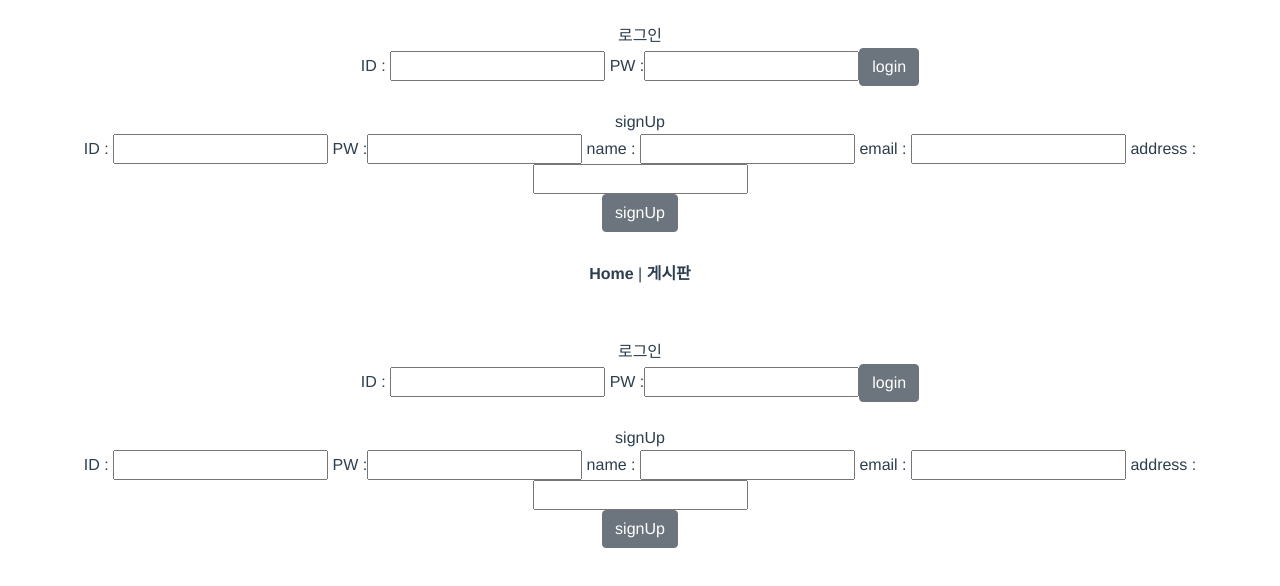
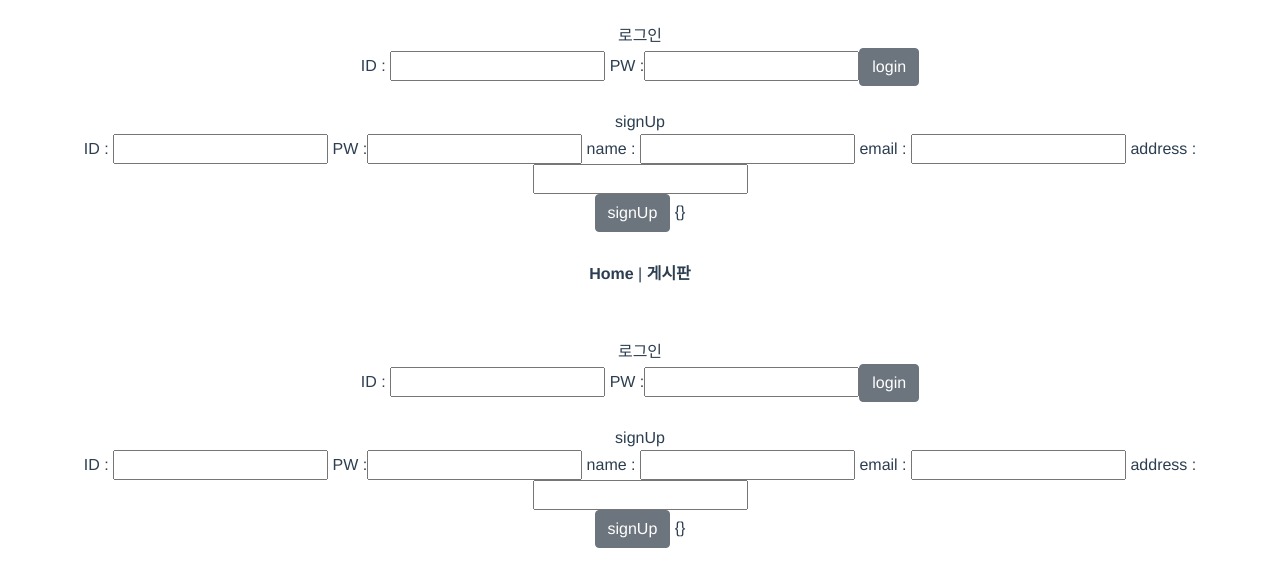
Before and after one commit to shining8543/SSAFY_final_pair, a Vue app: page /userState in a window 1280 px wide. Shown: the top 586 px of the page. Built offline with nearby package versions, Linux system fonts and the light colour scheme.

Commit message:
userState

```diff
--- a/src/components/userState.vue
+++ b/src/components/userState.vue
@@ -30,6 +30,7 @@ export default {
     return {
       login: {},
       signUp: {},
+      userInfo: {},
     };
   },
   created() {},
```
